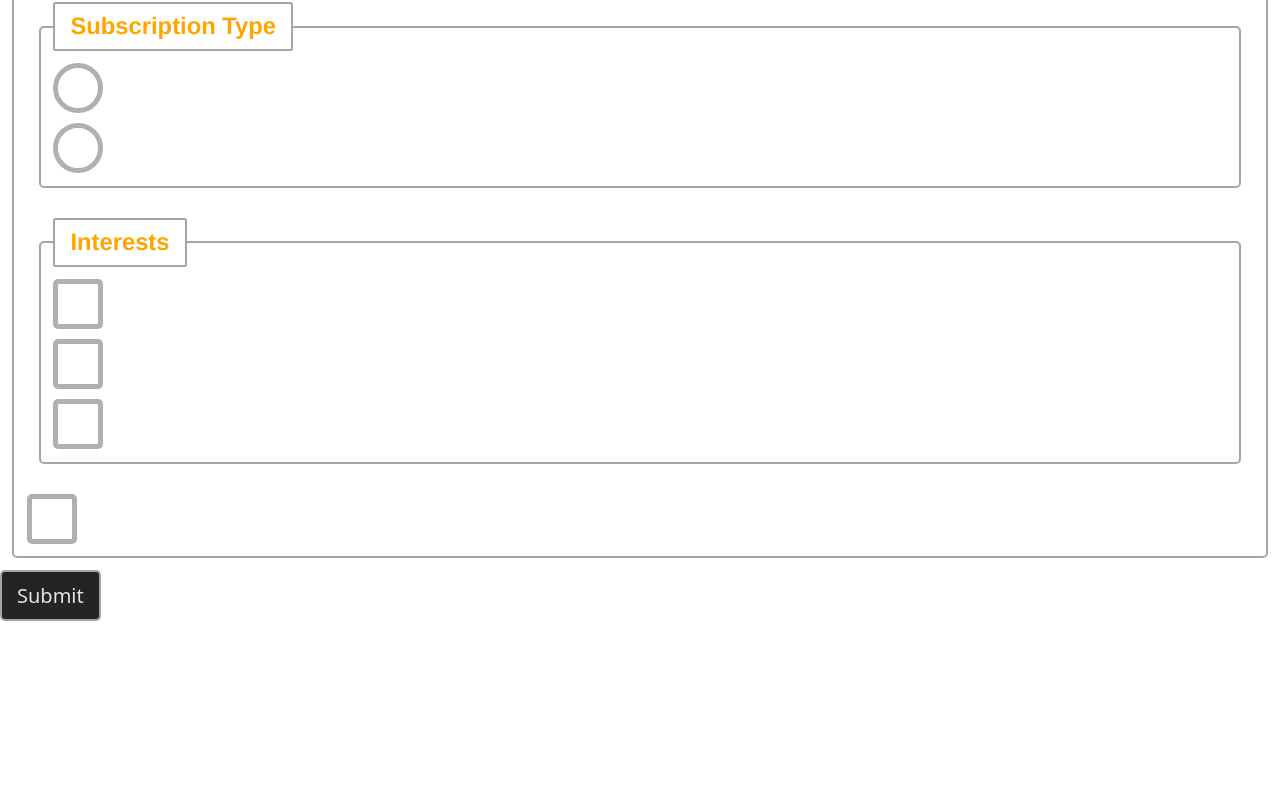
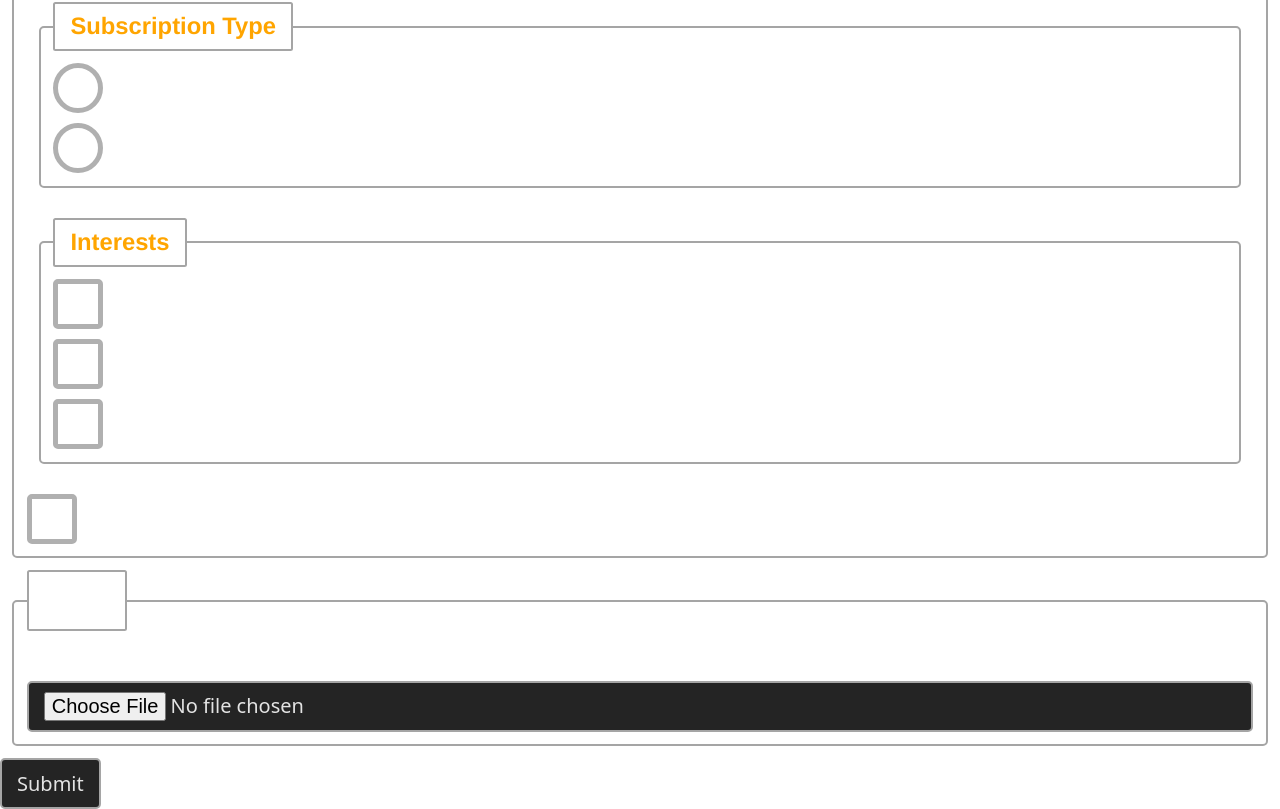
Before and after one commit to cmtayl0r/react-wds, a React (Vite) app: page / in a window 1280 px wide. Shown: the part 1399-2208 px from the top of the page. Before the commit the page ends 2020 px from the top, so only its background shows below. Built offline with nearby package versions, Linux system fonts and the light colour scheme.

Commit message:
Add File upload example with Controller validation

```diff
--- a/src/components/projects/forms/ReactHookForm.jsx
+++ b/src/components/projects/forms/ReactHookForm.jsx
@@ -30,6 +30,7 @@ function ReactHookForm() {
       earlyContact: false,
       subscription: "",
       terms: false,
+      fileUpload: undefined,
     },
     mode: "onTouched", // Delays validation until field is touched (first blur)
     reValidateMode: "onChange", // Re-validate field on every change after initial blur
@@ -430,6 +431,40 @@ function ReactHookForm() {
         </div>
       </fieldset>
 
+      {/* FIELDSET */}
+
+      <fieldset className={styles.stack}>
+        <legend>Misc</legend>
+
+        {/* FILE UPLOAD */}
+
+        <FormFieldRHF
+          fieldName="fileUpload"
+          label="File Upload"
+          error={errors?.fileUpload?.message}
+        >
+          {/*
+            We use Controller because file inputs can’t be controlled directly with register
+            and need custom onChange handling to avoid premature validation.
+          */}
+          <Controller
+            control={control}
+            name="fileUpload"
+            rules={{
+              validate: (files) =>
+                files?.length > 0 || "You must upload a file",
+            }}
+            render={({ field }) => (
+              <input
+                type="file"
+                id="fileUpload"
+                onChange={(e) => field.onChange(e.target.files)}
+              />
+            )}
+          />
+        </FormFieldRHF>
+      </fieldset>
+
       <button type="submit">{isSubmitting ? "Submitting..." : "Submit"}</button>
     </form>
   );
```
